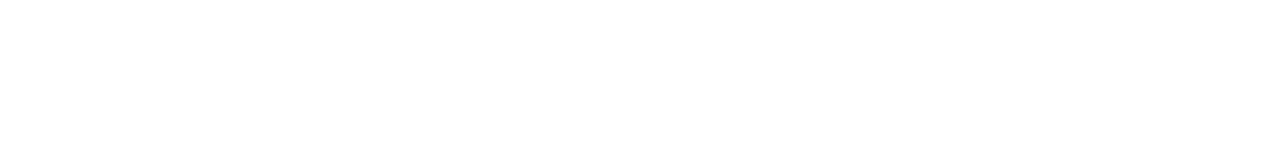
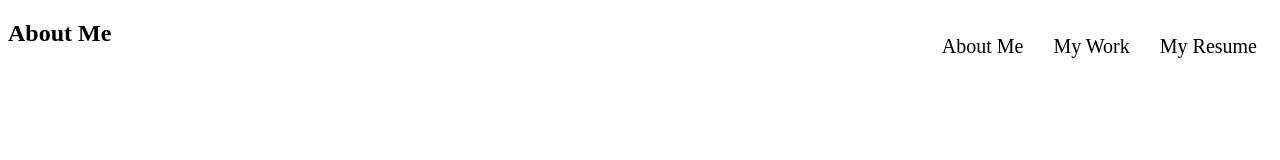
Before and after one commit to izzo2323/professional_portfolio, a plain HTML site: page index.html in a window 1280 px wide. Drawn offline with Linux system fonts and the light colour scheme.

Commit message:
added navbar

```diff
--- a/assets/style.css
+++ b/assets/style.css
@@ -0,0 +1,8 @@
+li {
+  list-style-type: none;
+  padding: 10px;
+  margin: 5px;
+  display: flex;
+  float: right;
+  font-size: 20px;
+}
--- a/index.html
+++ b/index.html
@@ -5,8 +5,38 @@
     <meta http-equiv="X-UA-Compatible" content="IE=edge">
     <meta name="viewport" content="width=device-width, initial-scale=1.0">
     <title>Nicholas Rizzo Portfolio</title>
+    <link rel="stylesheet" href="./assets/style.css" />
 </head>
 <body>
+
+    <nav>
+        <ul>
+            <li>My Resume</li>
+            <li>My Work</li>
+            <li>About Me</li>
+        </ul>
+    </nav>
+
+    <section>
+        <div>
+            <h1>About Me</h1>
+
+        </div>
+    </section>
+
+
+
+
+
+    <hero>
+
+    </hero>
+
+    <main>
+
+    </main>
+
+
 
 
 </body>
```
